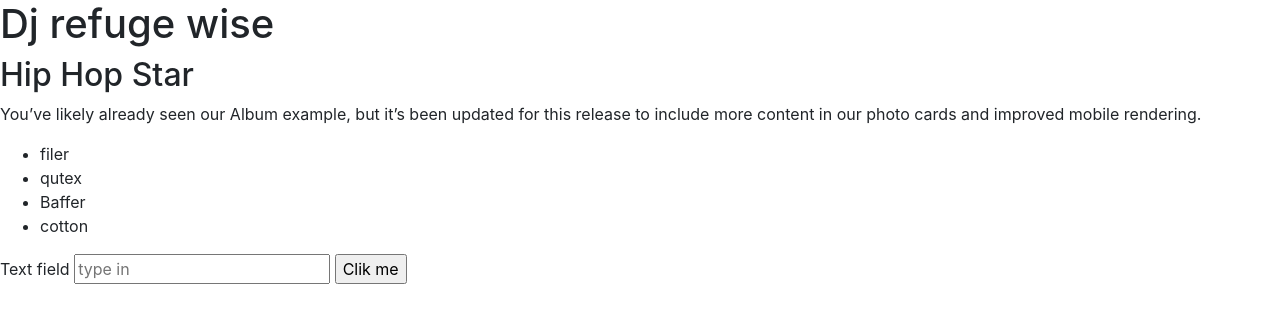
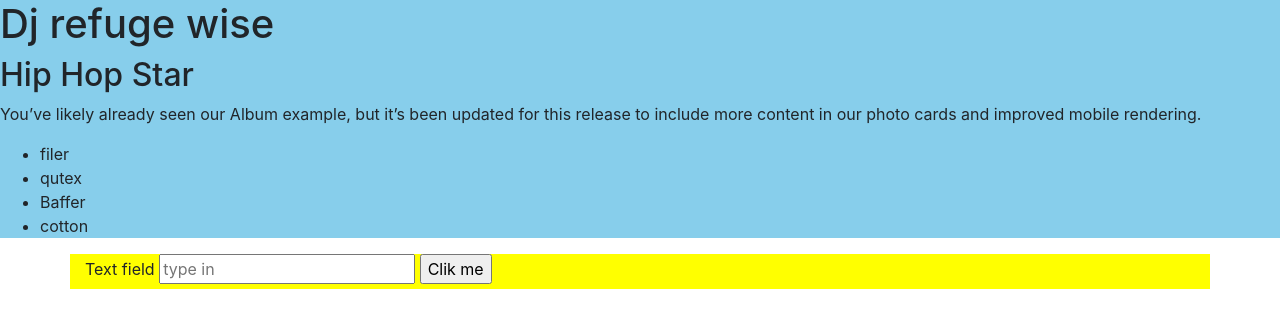
Before and after one commit to wagolemusa/bootstrap4, a plain HTML site: page index.html in a window 1280 px wide. Drawn offline with nearby package versions, Linux system fonts and the light colour scheme.

Commit message:
updating indexpage  container

```diff
--- a/index.html
+++ b/index.html
@@ -12,7 +12,7 @@
   </head>
 
   <body>
-
+<div class="container_fluid" style="background-color: skyblue">
    <h1>Dj refuge wise</h1>
    <h2>Hip Hop Star</h2>
    <p>You’ve likely already seen our Album example, but it’s been updated for this release to include more content in our photo cards and improved mobile rendering.</p>
@@ -23,12 +23,15 @@
       <li>Baffer</li>
       <li>cotton</li>
     </ul>
+</div>
 
+<div class="container" style="background-color: yellow">
     <form>
       <label>Text field</label>
       <input type="text" placeholder="type in" />
       <input type="submit" value="Clik me" />
     </form>
+    </div>
 
     <!-- Optional JavaScript -->
     <!-- jQuery first, then Popper.js, then Bootstrap JS -->
```
